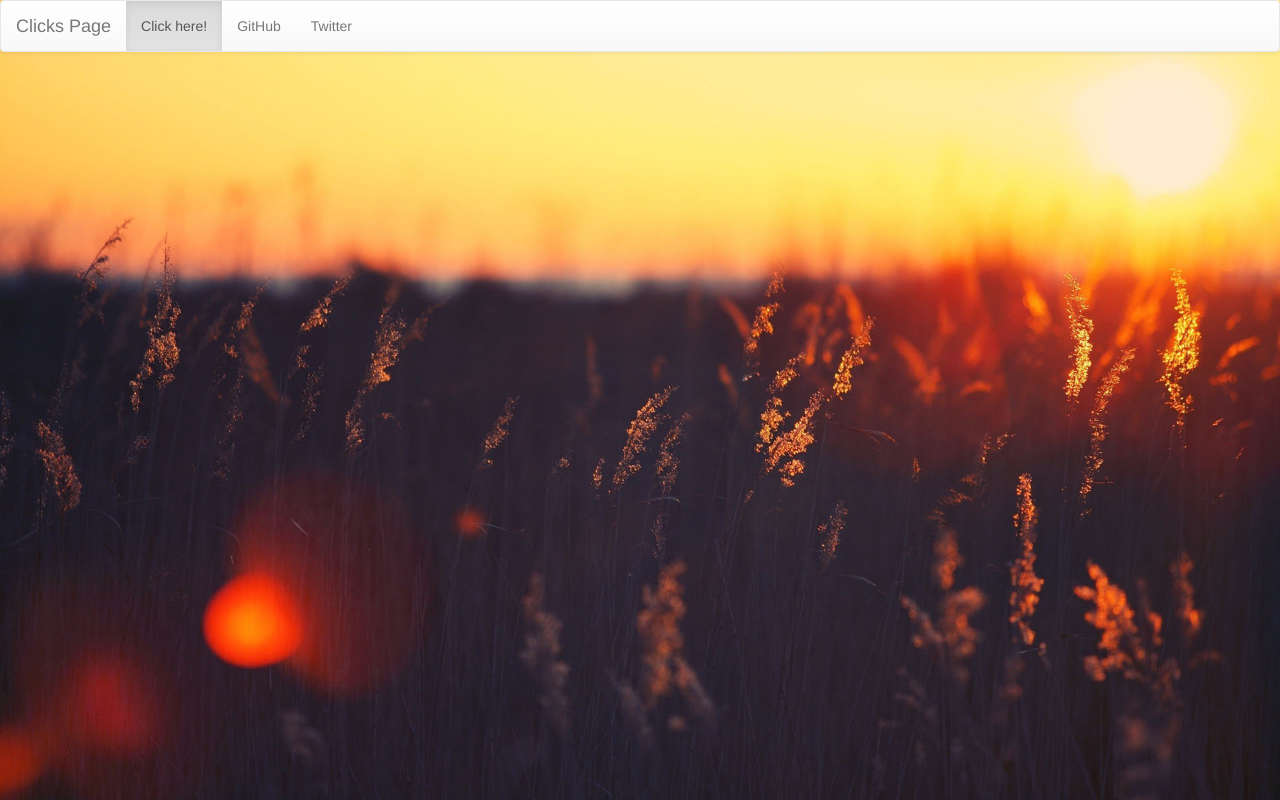
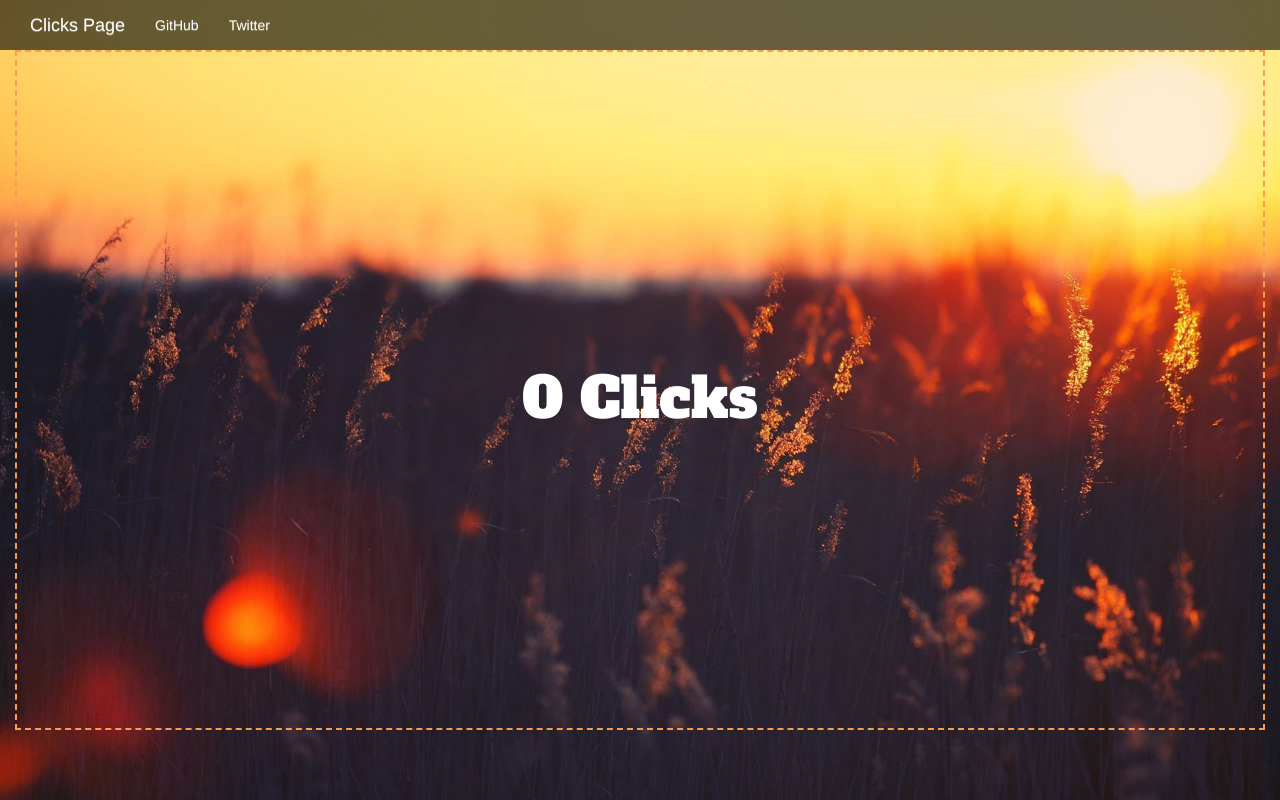
Before and after one commit to luisreys/ClickPage, a plain HTML site: page index.html in a window 1280 px wide. Drawn offline with nearby package versions, Linux system fonts and the light colour scheme.

Commit message:
Counting clicks
It already counts clicks. I have to implement the database.

```diff
--- a/index.html
+++ b/index.html
@@ -5,7 +5,8 @@
         <meta lang="en">
         <meta charset="utf-8">
 
-        <link rel="stylesheet" type="text/css" href="styles.css">
+        <!-- Fonts -->
+        <link href="https://fonts.googleapis.com/css?family=Alfa+Slab+One" rel="stylesheet">
 
         <!-- Latest compiled and minified CSS -->
         <link rel="stylesheet" href="https://maxcdn.bootstrapcdn.com/bootstrap/3.3.7/css/bootstrap.min.css" integrity="sha384-BVYiiSIFeK1dGmJRAkycuHAHRg32OmUcww7on3RYdg4Va+PmSTsz/K68vbdEjh4u" crossorigin="anonymous">
@@ -14,29 +15,33 @@
         <!-- Latest compiled and minified JavaScript -->
         <script src="https://maxcdn.bootstrapcdn.com/bootstrap/3.3.7/js/bootstrap.min.js" integrity="sha384-Tc5IQib027qvyjSMfHjOMaLkfuWVxZxUPnCJA7l2mCWNIpG9mGCD8wGNIcPD7Txa" crossorigin="anonymous"></script>
 
+        <!-- Style -->
+        <link rel="stylesheet" type="text/css" href="styles.css">
+
     </head>
     <body>
-        <div class="navbar navbar-default">
+
+        <div class="barnav">
             <div class="container-fluid">
-                <div class="navbar-header">
+                <div class="navbar-header" id="main-brand">
                     <a class="navbar-brand" href="#" target="_blank">Clicks Page</a>
                 </div>
                 <ul class="nav navbar-nav">
-                    <li class="active"><a href="#">Click here!</a></li>
                     <li><a href="#">GitHub</a></li>
                     <li><a href="#">Twitter</a></li>
                 </ul>
             </div>
         </div>
+
         <div class="container-fluid">
             <div class="row">
-                <div>
-
-                </div>
-                <div>
-
+                <div class="col-md-12 text-center">
+                    <div class="counter" id="counterDiv"onclick="oneClick()">
+                        <h1>1,000,000 clicks</h1>
+                    </div>
                 </div>
             </div>
         </div>
+        <script src="scketch.js"></script>
     </body>
 </html>
--- a/scketch.js
+++ b/scketch.js
@@ -0,0 +1,10 @@
+var clicks = 0;
+
+var tmp = document.getElementById("counterDiv").innerHTML = "<h1>0 Clicks</h1>";
+console.log(tmp);
+
+function oneClick(){
+    clicks = clicks + 1;
+    document.getElementById("counterDiv").innerHTML = "<h1>" + clicks + " Clicks</h1>";
+
+}
--- a/styles.css
+++ b/styles.css
@@ -5,3 +5,32 @@ body{
     -o-background-size: cover;
     background-size: cover;
 }
+
+.barnav{
+    color: white;
+    background-color: rgba(0, 0, 0, 0.6);
+}
+
+.barnav a{
+    color: white;
+}
+
+#main-brand a:hover{
+    color: white;
+}
+
+.counter{
+    height: 85vh;
+    line-height: 85vh;
+    border: 2px dashed #f69c55;
+    text-align: center;
+}
+
+.counter h1{
+    display: inline-block;
+    vertical-align: middle;
+    line-height: normal;
+    color: white;
+    font-family: 'Alfa Slab One', cursive;
+    font-size: 400%;
+}
```
